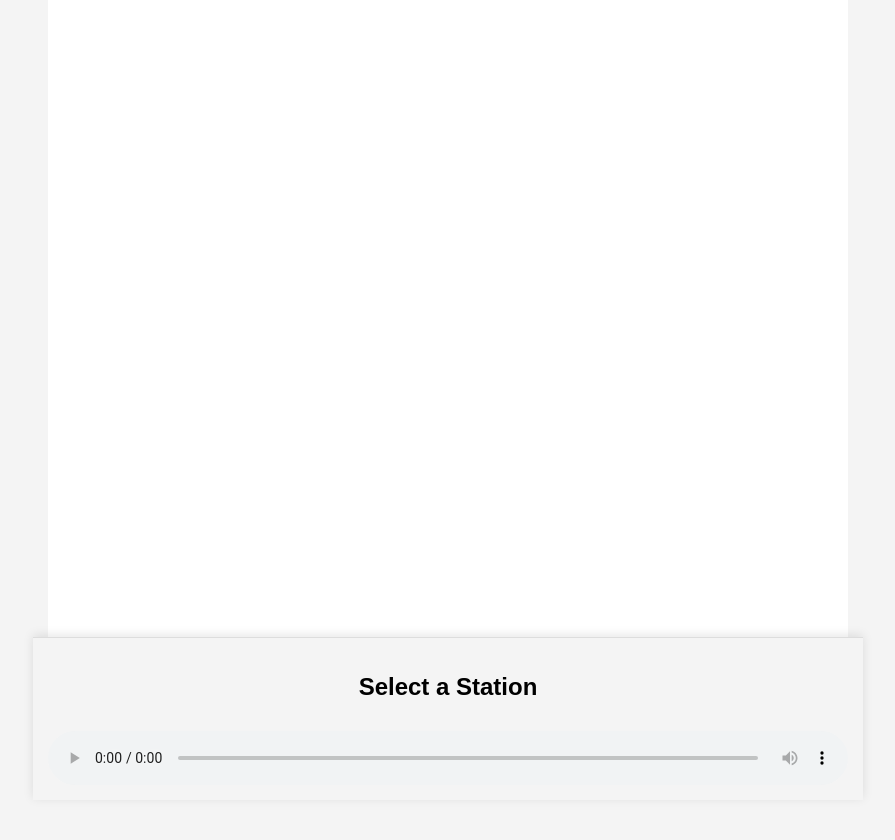
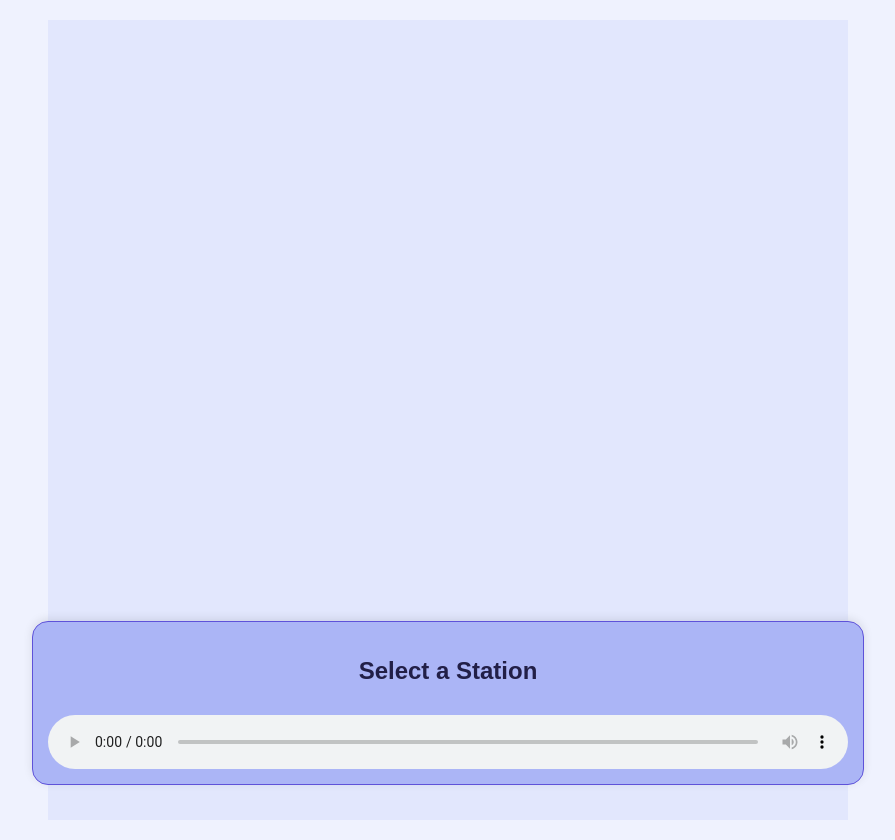
Before and after one commit to AliFeruz/tech-task-radio, a plain HTML site: page index.html in a window 1280 px wide. Shown: the whole page, without its empty margins (192-1087 px from the left). Before the commit the page ends 800 px from the top, so only its background shows below. Drawn offline with Linux system fonts and the light colour scheme; no server answers.

Commit message:
updated some functions and css properties

```diff
--- a/script.js
+++ b/script.js
@@ -1,24 +1,21 @@
-// URL of the API to fetch radio stations
 const API_URL = "https://de1.api.radio-browser.info/json/stations";
 
-// Function to fetch data from the API
+
 async function fetchRadioStations() {
   try {
     const response = await fetch(API_URL);
     const data = await response.json();
-    return data; // Returning the complete list of stations
+    return data;
   } catch (error) {
     console.error("Error fetching radio stations:", error);
   }
 }
 
-// Function to render the list of radio stations
 function renderRadioStations(stations) {
   const radioList = document.getElementById("radio-list");
-  radioList.innerHTML = ""; // Clear existing content
+  radioList.innerHTML = "";
 
-  // Limit the number of stations to display for performance reasons
-  const stationsToDisplay = stations.slice(0, 20);
+  const stationsToDisplay = stations.slice(0, 30);
 
   stationsToDisplay.forEach((station) => {
     const radioItem = document.createElement("div");
@@ -29,23 +26,22 @@ function renderRadioStations(stations) {
   });
 }
 
-// Function to play the selected radio station
 function playStation(station) {
   const stationName = document.getElementById("station-name");
   const audioSource = document.getElementById("audio-source");
   const audioPlayer = document.getElementById("audio-player");
 
   stationName.textContent = station.name;
-  audioSource.src = station.url_resolved; // Updated to use the new API's stream URL field
-  audioPlayer.load(); // Load the new source
-  audioPlayer.play(); // Automatically play the new station
+  audioSource.src = station.url_resolved;
+  audioPlayer.load();
+  audioPlayer.play();
 }
 
-// Initialize the radio component
+
 async function init() {
   const stations = await fetchRadioStations();
   renderRadioStations(stations);
 }
 
-// Run the initialization
+
 init();
--- a/styles.css
+++ b/styles.css
@@ -1,14 +1,30 @@
+
+* {
+    --gigas-50: #eff2fe;
+    --gigas-100: #e2e7fd;
+    --gigas-200: #cbd2fa;
+    --gigas-300: #abb5f6;
+    --gigas-400: #8a8fef;
+    --gigas-500: #6e6de7;
+    --gigas-600: #5e52d9;
+    --gigas-700: #5043bf;
+    --gigas-800: #3f3694;
+    --gigas-900: #39347b;
+    --gigas-950: #221f47;
+}
+
+
 body {
     font-family: Arial, sans-serif;
     margin: 0;
-    padding: 0;
+    padding: 20px 0;
     height: 100vh;
-    background-color: #f4f4f4;
+    background-color: var(--gigas-50);
     display: flex;
     flex-direction: column;
   }
 
-  /* Wrapper for the entire app */
+
   #app {
     flex-grow: 1;
     display: flex;
@@ -17,49 +33,51 @@ body {
     max-width: 800px;
     margin: 0 auto;
     position: relative;
-    overflow: hidden; /* Hide content behind the player */
+    overflow: hidden;
+    color: var(--gigas-950);
   }
 
-  /* Scrollable list container */
+
   .radio-list {
     flex-grow: 1;
-    background-color: #fff;
+    background-color: var(--gigas-100);
     overflow-y: auto;
-    padding-bottom: 80px; /* Make space for the player */
+    padding-bottom: 80px;
   }
 
-  /* Each radio item */
+
   .radio-item {
     padding: 10px;
-    border-bottom: 1px solid #ddd;
+    border-bottom: 1px solid var(--gigas-300);
     cursor: pointer;
     display: flex;
     align-items: center;
   }
 
   .radio-item:hover {
-    background-color: #f9f9f9;
+    background-color: var(--gigas-50);
   }
 
   .radio-item i {
     margin-right: 10px;
   }
 
-  /* Player fixed at the bottom */
+
   .radio-player {
     position: fixed;
-    bottom: 0;
+    bottom: 15px;
     left: 50%;
     transform: translateX(-50%);
     width: 100%;
     max-width: 800px;
     padding: 15px;
-    background-color: #f4f4f4;
-    border-top: 1px solid #ddd;
+    background-color: var(--gigas-300);
+    border: 1px solid var(--gigas-600);
     display: flex;
     flex-direction: column;
     align-items: center;
     justify-content: center;
+    border-radius: 1rem;
     z-index: 100;
     box-shadow: 0 -2px 10px rgba(0, 0, 0, 0.1);
   }
```
